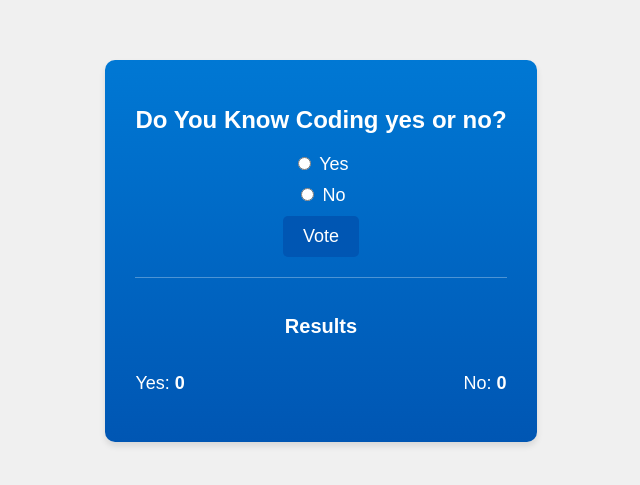
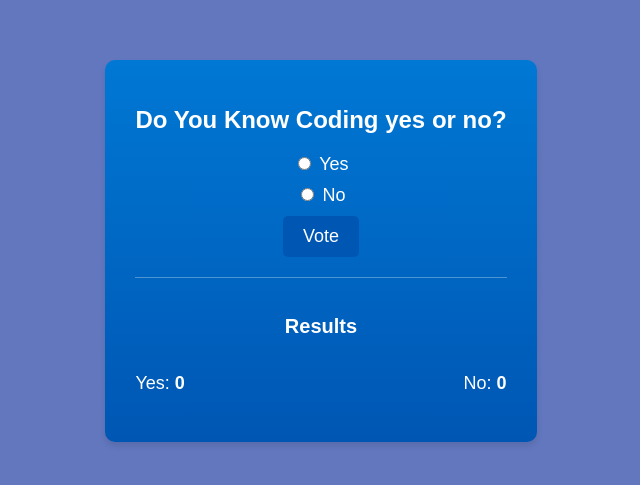
Before and after one commit to barkhakeshri/poll, a plain HTML site: page index.html in a window 1280 px wide. Shown: the part 149-634 px from the top of the page, without its empty margins (319-959 px from the left). Drawn offline with Linux system fonts and the light colour scheme.

Commit message:
chngs in html_css

```diff
--- a/index.html
+++ b/index.html
@@ -6,7 +6,7 @@
 	<meta name="viewport"
 		content="width=device-width,
 				initial-scale=1.0">
-	<title>Polling or online voting System</title>
+	<title>Polling voting System</title>
 	<link rel="stylesheet" href="./style.css">
 </head>
 
--- a/style.css
+++ b/style.css
@@ -1,7 +1,7 @@
 
 body {
 	font-family: Arial, sans-serif;
-	background-color: #f0f0f0;
+	background-color: #6277be;
 	margin: 0;
 	padding: 0;
 	display: flex;
```
